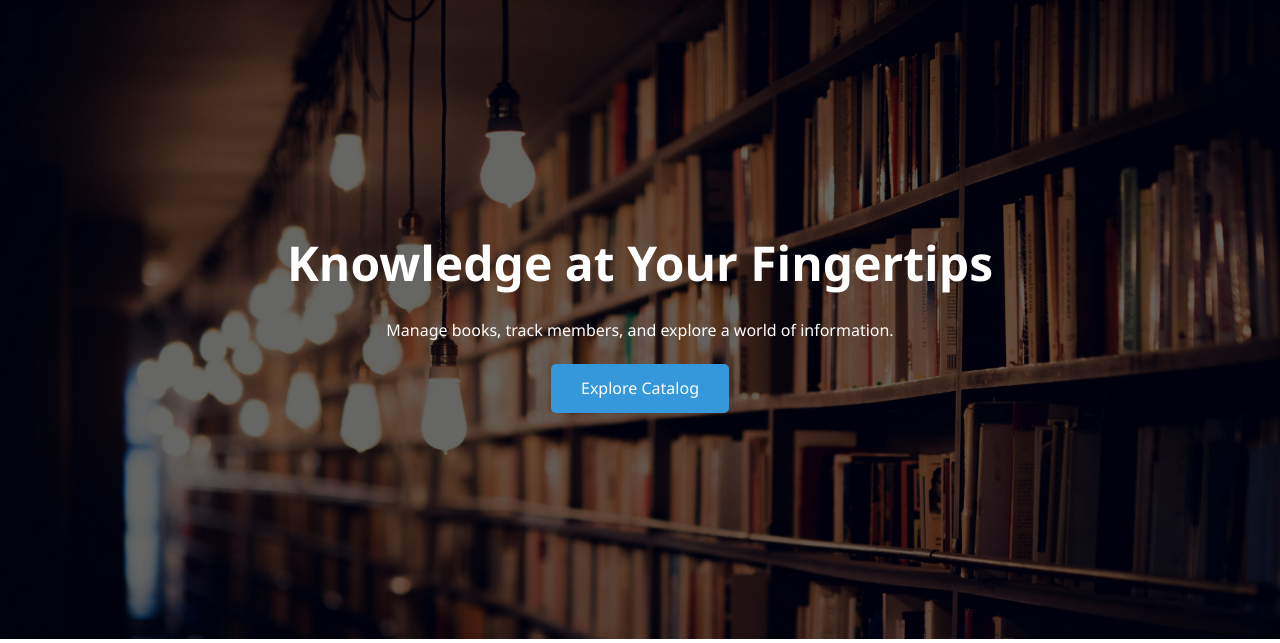
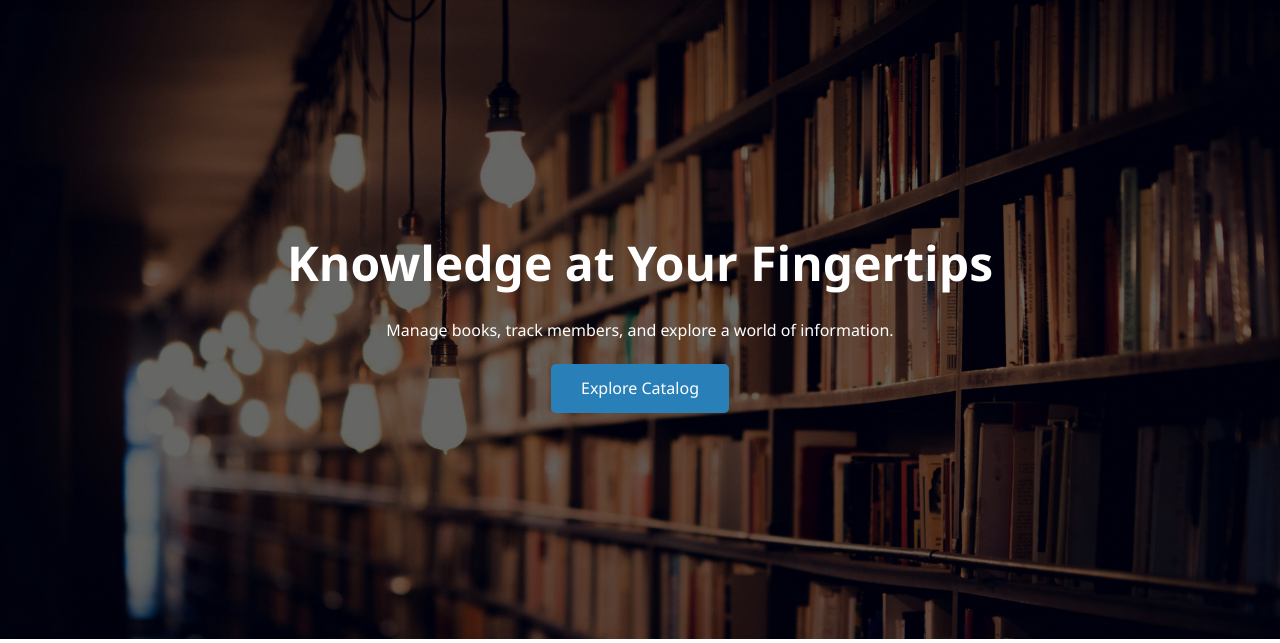
Before and after one commit to kjmBibang/library-management-system, a PHP site: page / in a window 1280 px wide, with the pointer over the restyled element. Shown: the part 71-714 px from the top of the page. Run offline with PHP 8.4, Linux system fonts and the light colour scheme.

Commit message:
.cta-button hover transition

```diff
--- a/css/style.css
+++ b/css/style.css
@@ -94,6 +94,9 @@ body {
     color: #fff;
     text-decoration: none;
     border-radius: 5px;
+}
+.cta-button:hover {
+    background: #2980b9;
 }
 
 /* Section Styles */
```
